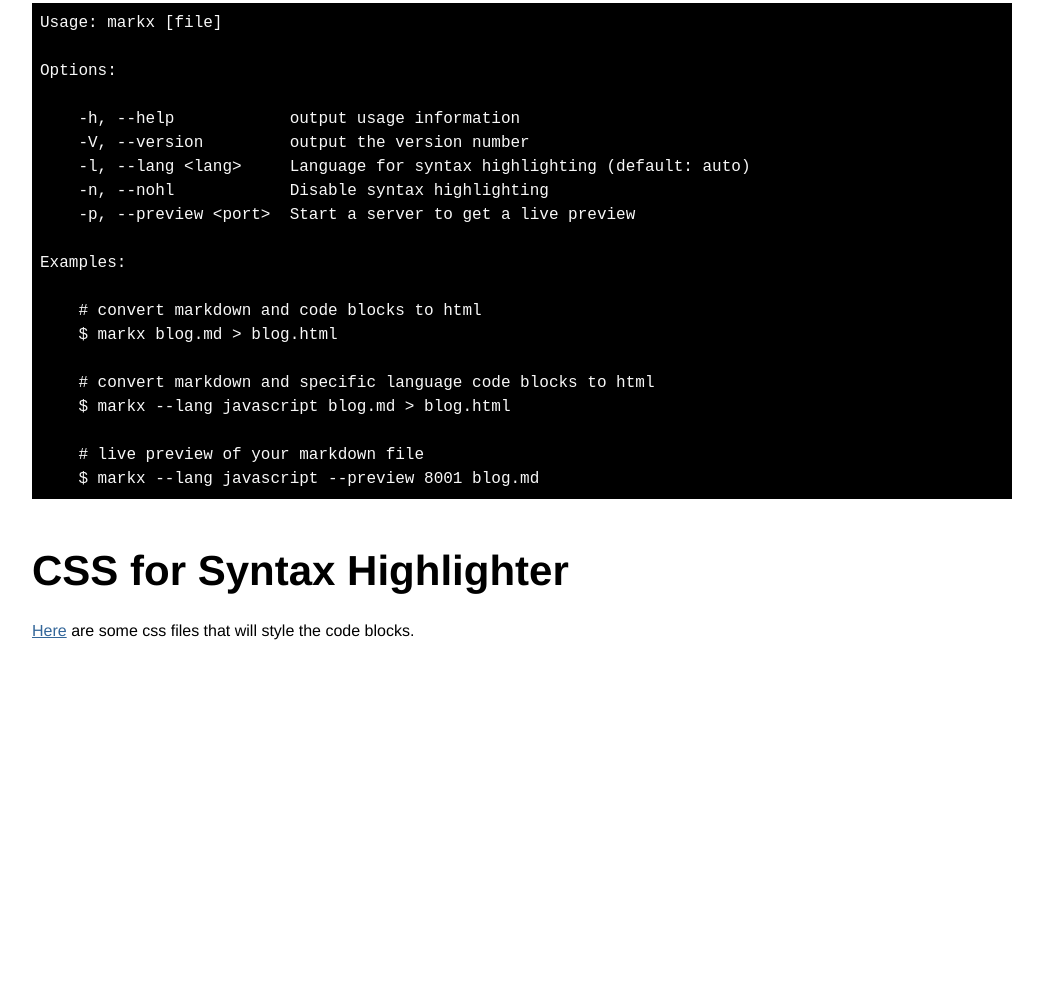
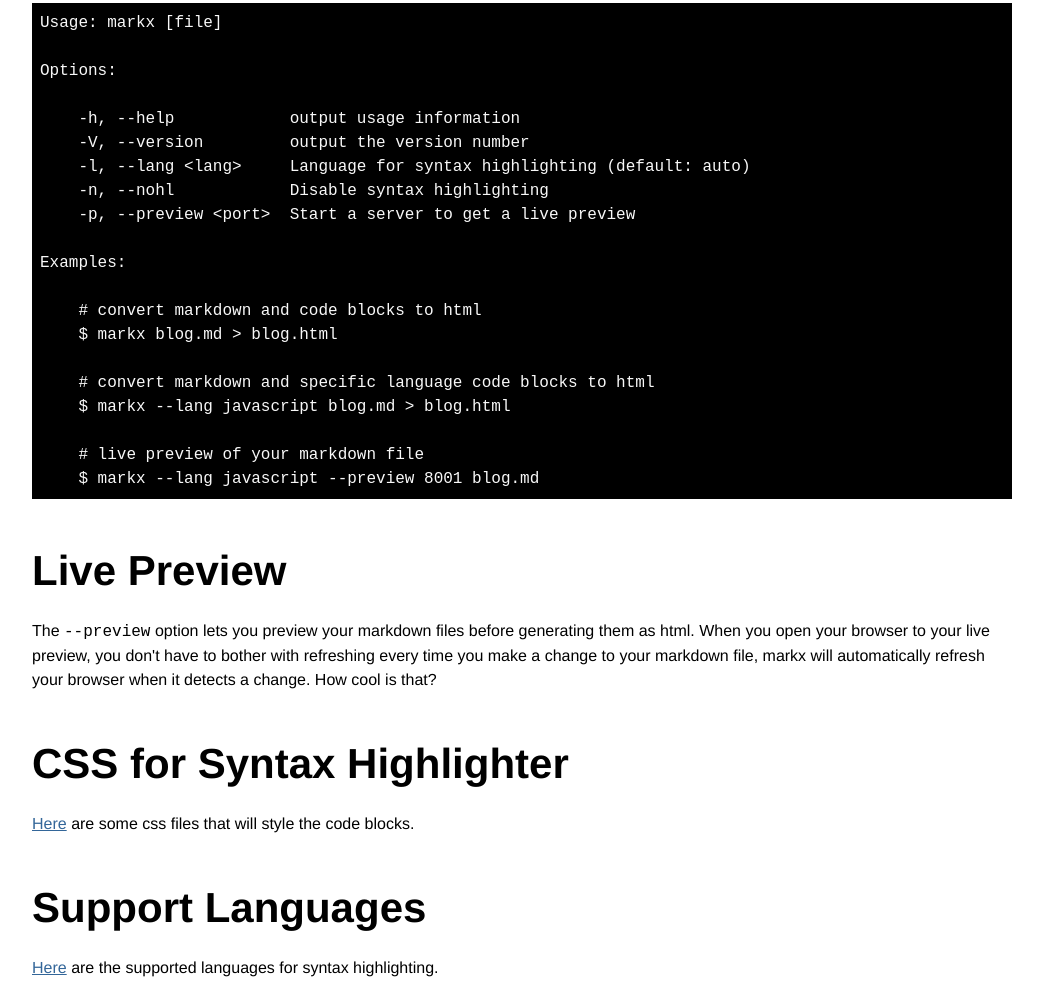
Before and after one commit to jgallen23/markx, a plain HTML site: page index.html in a window 1280 px wide. Shown: the part 565-1569 px from the top of the page, without its empty margins (118-1161 px from the left). Before the commit the page ends 1232 px from the top, so only its background shows below. Drawn offline with Linux system fonts and the light colour scheme.

Commit message:
updated site

```diff
--- a/index.html
+++ b/index.html
@@ -45,6 +45,14 @@ Examples:
 
     # live preview of your markdown file
     $ markx --lang javascript --preview 8001 blog.md</code></pre>
+<h2>Live Preview</h2>
+<p>The <code>--preview</code> option lets you preview your markdown files before generating them as html.  When you open your browser to your live preview, you don&apos;t have to bother with refreshing every time you make a change to your markdown file, markx will automatically refresh your browser when it detects a change.  How cool is that?
+
+</p>
 <h2>CSS for Syntax Highlighter</h2>
 <p><a href="https://github.com/jgallen23/highlight.js/tree/master/src/styles">Here</a> are some css files that will style the code blocks.
+
+</p>
+<h2>Support Languages</h2>
+<p><a href="https://github.com/jgallen23/highlight.js/tree/master/src/languages">Here</a> are the supported languages for syntax highlighting.
 </p></div></body></html>
```
